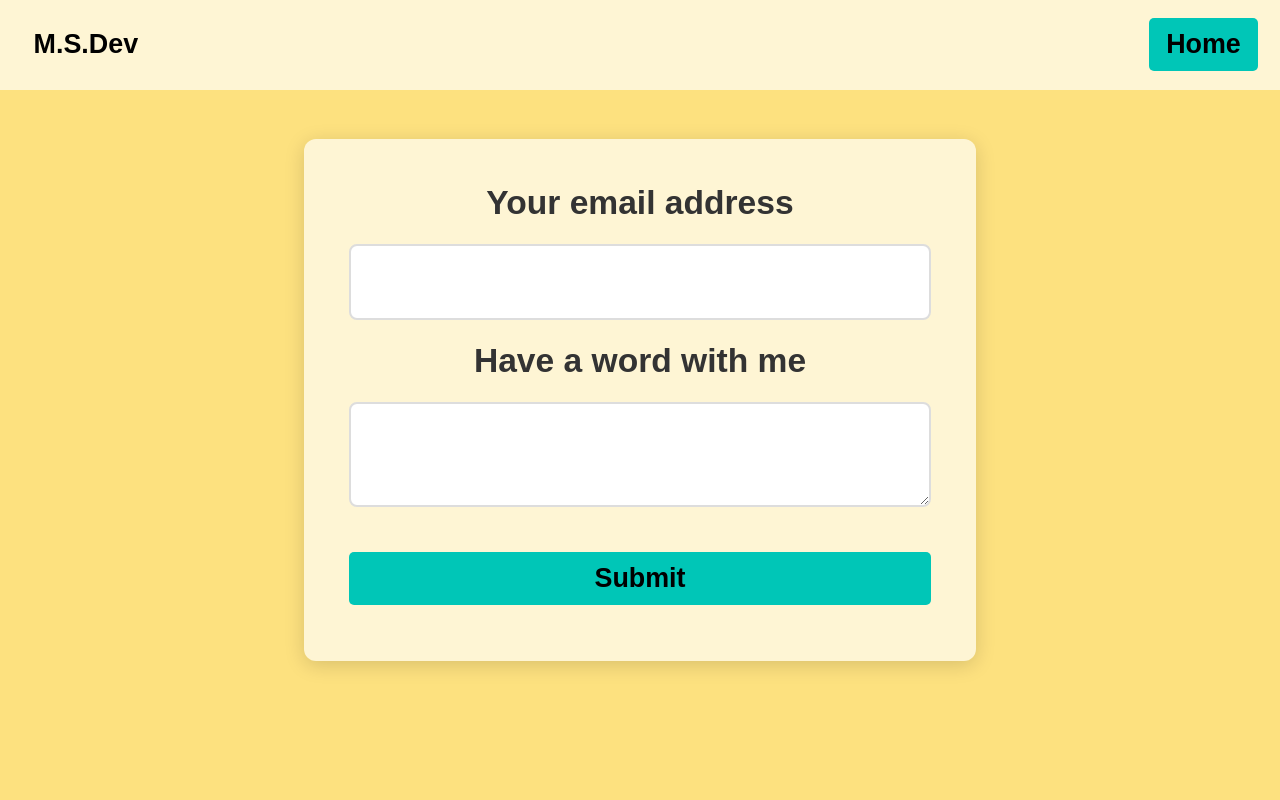
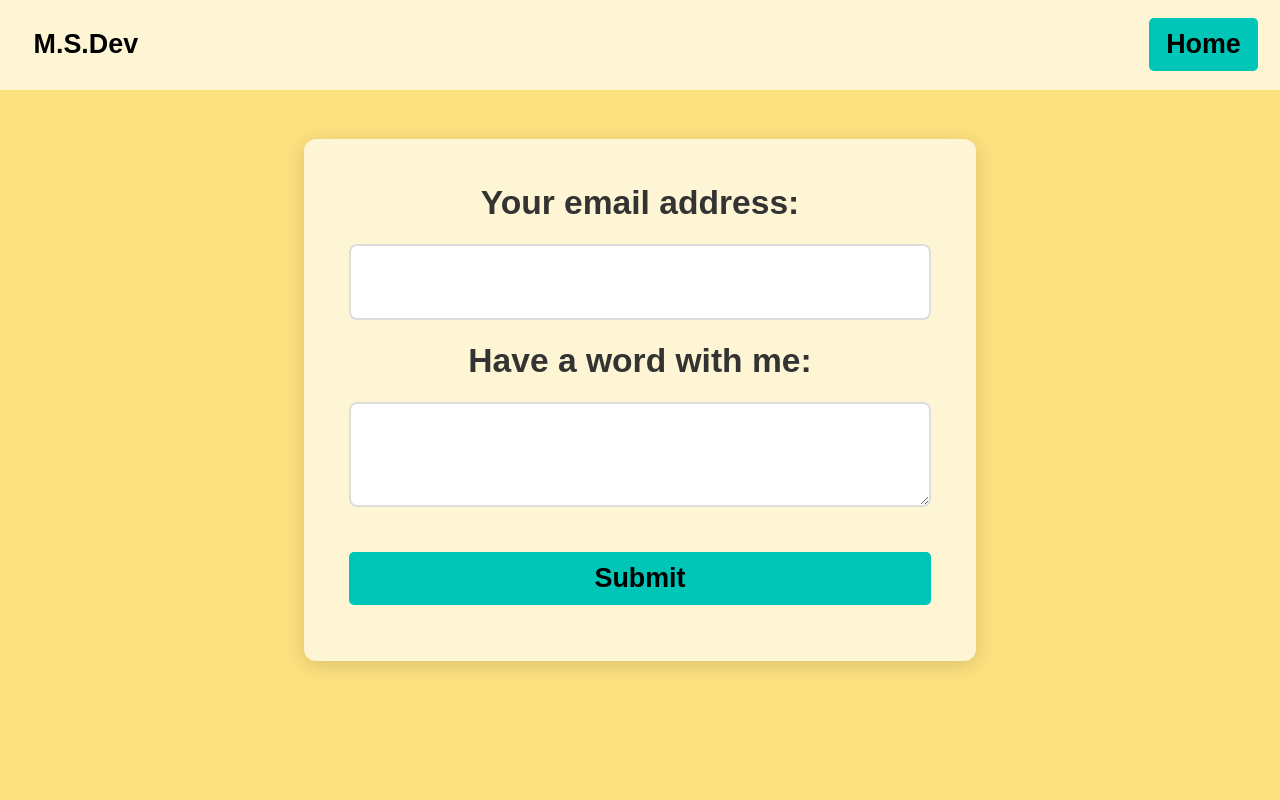
Before and after one commit to mahdisolgi1/portfolio-page, a React (Vite) app: page /form in a window 1280 px wide. Shown: the top 800 px of the page. Built offline with nearby package versions, Linux system fonts and the light colour scheme.

Commit message:
feat(main): add not Not Found route to routes

```diff
--- a/src/main.jsx
+++ b/src/main.jsx
@@ -8,6 +8,7 @@ import {
   Navigate,
   RouterProvider,
 } from "react-router-dom";
+import NotFound from "./page/NotFound.jsx";
 
 const router = createBrowserRouter([
   {
@@ -27,6 +28,10 @@ const router = createBrowserRouter([
         path: "/form",
         element: <Form />,
       },
+      {
+        path: "*",
+        element: <NotFound />,
+      },
     ],
   },
 ]);
--- a/src/page/Form.jsx
+++ b/src/page/Form.jsx
@@ -14,7 +14,7 @@ function Form() {
       <div className={styles.container}>
         <form className={styles.form_container} onSubmit={handleSubmit}>
           <label className={styles.label} htmlFor="email">
-            Your email address
+            Your email address:
           </label>
           <input
             className={styles.input}
@@ -24,7 +24,7 @@ function Form() {
           />
           <ValidationError prefix="Email" field="email" errors={state.errors} />
           <label htmlFor="message" className={styles.label}>
-            Have a word with me
+            Have a word with me:
           </label>
           <textarea className={styles.input} id="message" name="message" />
           <ValidationError
```
